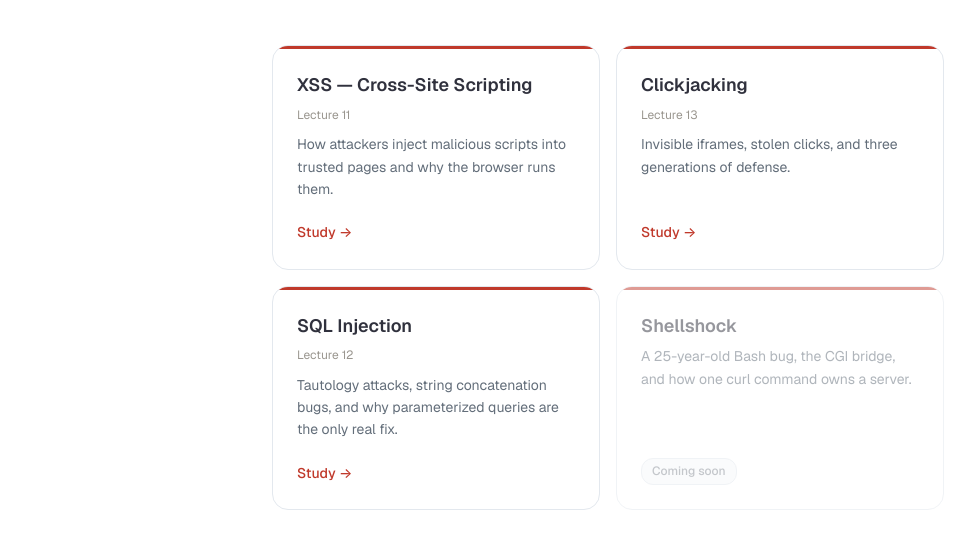
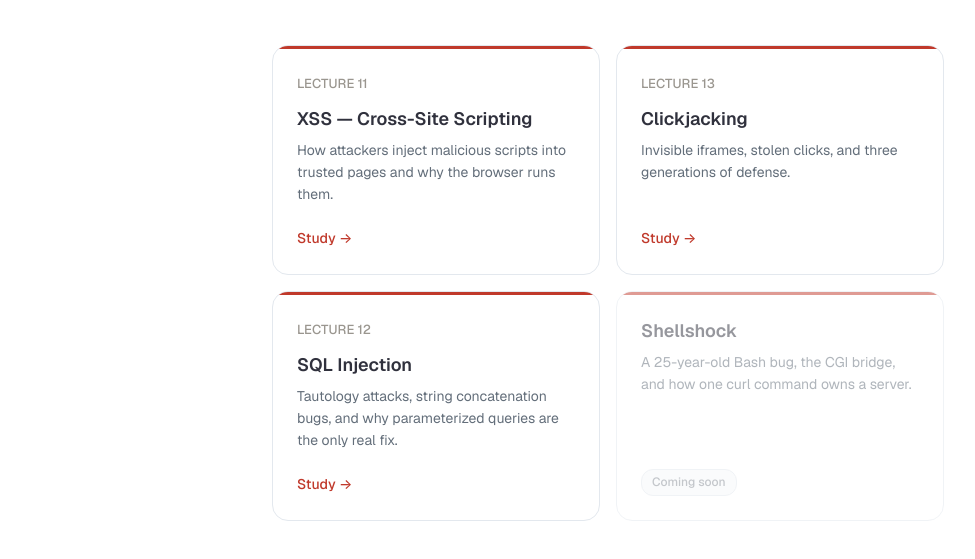
Before and after one commit to Ant227/csc351-study, a plain HTML site: page index.html in a window 1280 px wide. Shown: the part 265-824 px from the top of the page, without its empty margins (32-1007 px from the left). Drawn offline with nearby package versions, Linux system fonts and the light colour scheme.

Commit message:
Make lecture numbers more prominent on home page cards

```diff
--- a/index.html
+++ b/index.html
@@ -28,8 +28,8 @@
     <!-- 1. XSS -->
     <div class="topic-card" id="card-xss">
       <div class="topic-card-body">
+        <div style="font-size: 13px; color: #9a968f; font-weight: 500; margin-bottom: 0.75rem;">LECTURE 11</div>
         <div class="topic-card-title">XSS — Cross-Site Scripting</div>
-        <div style="font-size: 12px; color: #9a968f; margin-bottom: 0.5rem;">Lecture 11</div>
         <div class="topic-card-desc">How attackers inject malicious scripts into trusted pages and why the browser runs them.</div>
         <div class="topic-card-footer">
           <span class="score-badge" id="badge-xss" style="display:none"></span>
@@ -41,8 +41,8 @@
     <!-- 2. Clickjacking -->
     <div class="topic-card" id="card-clickjacking">
       <div class="topic-card-body">
+        <div style="font-size: 13px; color: #9a968f; font-weight: 500; margin-bottom: 0.75rem;">LECTURE 13</div>
         <div class="topic-card-title">Clickjacking</div>
-        <div style="font-size: 12px; color: #9a968f; margin-bottom: 0.5rem;">Lecture 13</div>
         <div class="topic-card-desc">Invisible iframes, stolen clicks, and three generations of defense.</div>
         <div class="topic-card-footer">
           <span class="score-badge" id="badge-clickjacking" style="display:none"></span>
@@ -54,8 +54,8 @@
     <!-- 3. SQL Injection -->
     <div class="topic-card" id="card-sqli">
       <div class="topic-card-body">
+        <div style="font-size: 13px; color: #9a968f; font-weight: 500; margin-bottom: 0.75rem;">LECTURE 12</div>
         <div class="topic-card-title">SQL Injection</div>
-        <div style="font-size: 12px; color: #9a968f; margin-bottom: 0.5rem;">Lecture 12</div>
         <div class="topic-card-desc">Tautology attacks, string concatenation bugs, and why parameterized queries are the only real fix.</div>
         <div class="topic-card-footer">
           <span class="score-badge" id="badge-sqli" style="display:none"></span>
```
